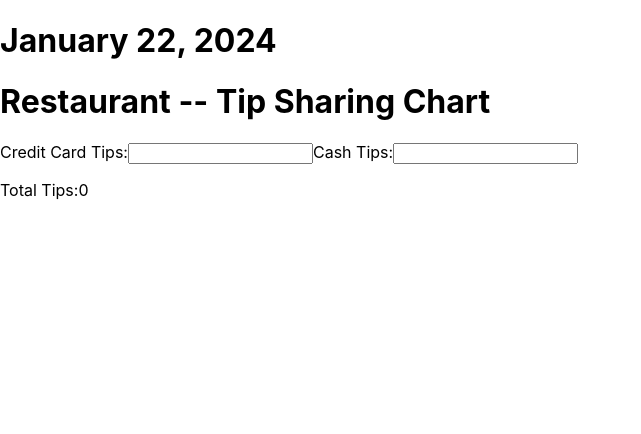
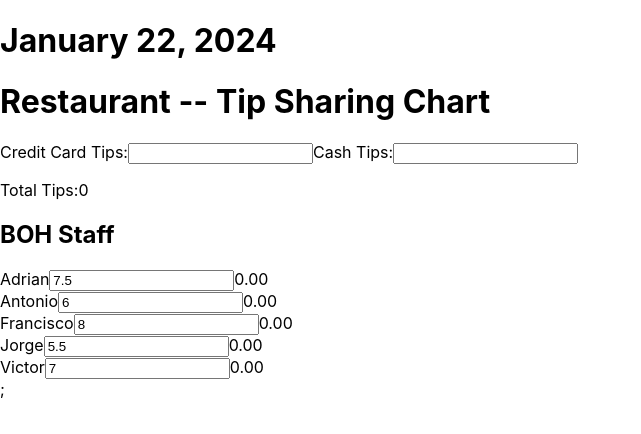
Before and after one commit to elliotdevstudio/React-Tip-Sharing-App, a React (Create React App) app: page / in a window 1280 px wide. Shown: the top 434 px of the page, without its empty margins (0-641 px from the left). Built offline with nearby package versions, Linux system fonts and the light colour scheme.

Commit message:
updates the app to include additional components and derived state for those components to display a tip-out amount for staff members based on the hours they worked

```diff
--- a/src/App.tsx
+++ b/src/App.tsx
@@ -1,100 +1,36 @@
 import React from 'react';
 import { useState } from 'react';
 import { useEffect } from 'react';
-import {
-  RecoilRoot,
-  RecoilState,
-  atom,
-  selector,
-  useRecoilState,
-  useRecoilValue,
-} from 'recoil';
+import { RecoilRoot } from 'recoil';
+import { DailyTipSheet } from './components/DailyTipSheet';
+import { StaffGroup } from './components/StaffGroup';
 
-import './App.css';
-
-const currentDate: Date = new Date();
-const options: Intl.DateTimeFormatOptions = {
-  month: 'long',
-  day: 'numeric',
-  year: 'numeric',
-};
-
-const formattedDate: string = currentDate.toLocaleDateString(undefined, options);
-
-
-const cashTipState: RecoilState<number> = atom({
-  key:'cashTipState',
-  default: 0,
-});
-const creditCardTipState: RecoilState<number> = atom({
-  key:'creditCardTipState',
-  default: 0,
-})
-const tipSum = selector({
-  key: 'tipTotal',
-  get: ({ get }) => {
-    const cashTips = get(cashTipState);
-    const creditCardTips = get(creditCardTipState);
-    return cashTips + creditCardTips;
-  },
-});
+const sampleStaff = [
+  { id: 1, name: 'Adrian', hours: 7.5 },
+  { id: 2, name: 'Antonio', hours: 6.0 },
+  { id: 3, name: 'Francisco', hours: 8.0 },
+  { id: 4, name: 'Jorge', hours: 5.5 },
+  { id: 5, name: 'Victor', hours: 7.0 },
+];
 
 export default function App() {
   return (
     <RecoilRoot>
       <DailyTipSheet />
+      <StaffGroup title="BOH Staff" staff={sampleStaff} />
     </RecoilRoot>
-
-    );
-  }
+  );
+}
 // create tipinput component that simply takes a number
 
-const DailyTipSheet: React.FunctionComponent = () => {
-  return (
-    <div>
-        <h1>{formattedDate}</h1><h1>Restaurant -- Tip Sharing Chart</h1>
-        <DailyTipEntry />
-        {/* <DailyAverages />
-        <StaffGroupList /> */}
-    </div>
 
-  )
-}
 
-const DailyTipEntry: React.FunctionComponent = () => {
-  const [cashTips, setCashTips] = useRecoilState(cashTipState);
-  const [creditCardTips, setCreditCardTips] = useRecoilState(creditCardTipState);
-  const tipTotal = useRecoilValue(tipSum);
 
-  const handleCreditCardTips = (e: React.ChangeEvent<HTMLInputElement>) => {
-    const inputValue = parseFloat(e.target.value);
-    setCreditCardTips(isNaN(inputValue) ? 0 : inputValue);
 
-  };
 
-  const handleCashTips = (e: React.ChangeEvent<HTMLInputElement>) => {
-    const inputValue = parseFloat(e.target.value);
-    setCashTips(isNaN(inputValue) ? 0 : inputValue);
-  };
 
-  return (
-    <div>
-      <label>
-        Credit Card Tips:
-        <input
-          onChange={handleCreditCardTips}
-          />
-      </label>
-      <label>
-        Cash Tips:
-        <input
 
-          onChange={handleCashTips}
-          /></label>
-      <p>Total Tips:{tipTotal}</p>
-    </div>
-    )
-  }
+
     /*
     function StaffGroupList() {
       //** tasks to create this list */
--- a/src/components/DailyTipEntry.tsx
+++ b/src/components/DailyTipEntry.tsx
@@ -0,0 +1,36 @@
+import React from 'react';
+import { useRecoilState, useRecoilValue } from 'recoil';
+import { cashTipState, creditCardTipState, tipSum } from '../recoilStore';
+
+export const DailyTipEntry: React.FunctionComponent = () => {
+  const [cashTips, setCashTips] = useRecoilState(cashTipState);
+  const [creditCardTips, setCreditCardTips] = useRecoilState(creditCardTipState);
+  const tipTotal = useRecoilValue(tipSum);
+
+  const handleCreditCardTips = (e: React.ChangeEvent<HTMLInputElement>) => {
+    const inputValue = parseFloat(e.target.value);
+    setCreditCardTips(isNaN(inputValue) ? 0 : inputValue);
+
+  };
+
+  const handleCashTips = (e: React.ChangeEvent<HTMLInputElement>) => {
+    const inputValue = parseFloat(e.target.value);
+    setCashTips(isNaN(inputValue) ? 0 : inputValue);
+  };
+
+  return (
+    <div>
+      <label>
+        Credit Card Tips:
+        <input onChange={handleCreditCardTips}
+          />
+      </label>
+      <label>
+        Cash Tips:
+        <input onChange={handleCashTips}
+          /></label>
+      <p>Total Tips:{tipTotal}</p>
+    </div>
+    );
+
+}
--- /dev/null
+++ b/src/components/DailyTipSheet.tsx
@@ -0,0 +1,25 @@
+import React from 'react';
+import { DailyTipEntry } from './DailyTipEntry';
+
+const currentDate: Date = new Date();
+const options: Intl.DateTimeFormatOptions = {
+  month: 'long',
+  day: 'numeric',
+  year: 'numeric',
+};
+
+const formattedDate: string = currentDate.toLocaleDateString(undefined, options);
+
+export const DailyTipSheet: React.FunctionComponent = () => {
+  return (
+    <div>
+        <h1>{formattedDate}</h1><h1>Restaurant -- Tip Sharing Chart</h1>
+        <DailyTipEntry />
+        {/* <DailyAverages />
+        <StaffGroupList /> */}
+    </div>
+
+  )
+}
+
+export {};
--- a/src/components/StaffGroup.tsx
+++ b/src/components/StaffGroup.tsx
@@ -1,2 +1,18 @@
-import { useRecoilState,
-  useRecoilValue } from 'recoil';
+import React from 'react';
+import { StaffMember } from './StaffMember';
+
+  type StaffGroupProps = {
+    title: string;
+    staff: { id: number; name: string; hours: number }[];
+  }
+
+  export const StaffGroup: React.FC<StaffGroupProps> = ({title, staff}) => {
+    return (
+      <div>
+        <h2>{title}</h2>
+        {staff.map(member => (
+          <StaffMember key={member.id} id={member.id} name={member.name} hours={member.hours} />
+        ))};
+      </div>
+    )
+  };
--- a/src/components/StaffMember.tsx
+++ b/src/components/StaffMember.tsx
@@ -1,3 +1,44 @@
-import React from 'react';
-import { useRecoilState,
-  useRecoilValue } from 'recoil';
+import React, { useEffect } from 'react';
+import { useRecoilState, useRecoilValue } from 'recoil';
+import { staffHourState, staffTipOutSelector } from '../recoilStore';
+
+type StaffMemberProps = {
+  id: number;
+  name: string;
+  hours: number;
+}
+
+
+export const StaffMember: React.FC<StaffMemberProps> = ({ id, name, hours}) => {
+  const [ hoursMap, setHoursMap ] = useRecoilState(staffHourState);
+  const tipOutMap = useRecoilValue(staffTipOutSelector);
+
+  useEffect(() => {
+    // Only update the state if the current value is different from the initialHours
+    const currentHours = hoursMap.get(id);
+    if (currentHours !== hours) {
+      const updatedMap = new Map(hoursMap);
+      updatedMap.set(id, hours);
+      setHoursMap(updatedMap);
+    }
+  }, [hours, id, hoursMap, setHoursMap]);
+
+  const handleHoursChange = (e: React.ChangeEvent<HTMLInputElement>) => {
+    const newHours = parseFloat(e.target.value);
+    const updatedMap = new Map(hoursMap);
+    updatedMap.set(id, isNaN(newHours) ? 0 : newHours);
+    setHoursMap(updatedMap);
+  };
+
+  return (
+    <div>
+      <span>{name}</span>
+      <input
+        type="number"
+        value={hoursMap.get(id) || 0}
+        onChange={handleHoursChange}
+      />
+      <span>{tipOutMap.get(id)?.toFixed(2) || 0}</span>
+    </div>
+  )
+}
--- a/src/recoilStore.ts
+++ b/src/recoilStore.ts
@@ -1,3 +1,46 @@
-import { atom, selector} from 'recoil';
+import  {
+    atom,
+    selector,
+    RecoilState,
+  } from 'recoil';
 
 // Define atoms
+export const cashTipState: RecoilState<number> = atom({
+  key:'cashTipState',
+  default: 0,
+});
+
+export const creditCardTipState: RecoilState<number> = atom({
+  key:'creditCardTipState',
+  default: 0,
+});
+
+export const tipSum = selector({
+  key: 'tipTotal',
+  get: ({ get }) => {
+    const cashTips = get(cashTipState);
+    const creditCardTips = get(creditCardTipState);
+    return cashTips + creditCardTips;
+  },
+});
+
+export const staffHourState = atom({
+  key: 'hours',
+  default: new Map<number, number>()
+});
+
+export const staffTipOutSelector = selector({
+  key: 'staffTipOutSelector',
+  get: ({ get }) => {
+    const tipTotal = get(tipSum);
+    const hoursMap = get(staffHourState);
+    const totalHours = Array.from(hoursMap.values()).reduce((sum, hours) => sum + hours, 0);
+
+    return new Map(
+      Array.from(hoursMap.entries()).map(([id, hours]) => [
+        id,
+        (tipTotal / totalHours) * hours,
+      ])
+    );
+  },
+});
```
